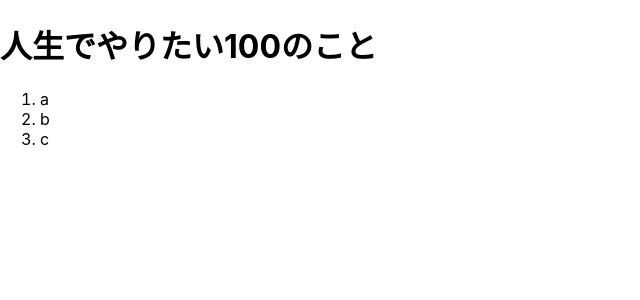
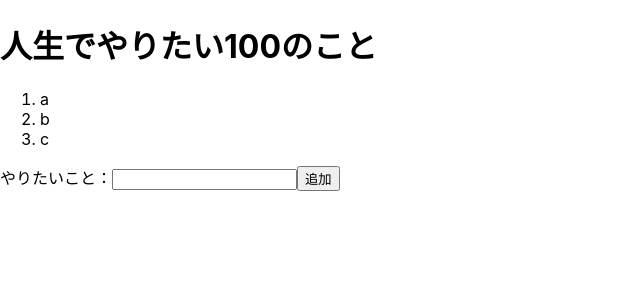
Before and after one commit to Haru0101/life100, a Next.js app: page / in a window 1280 px wide. Shown: the top 300 px of the page, without its empty margins (0-640 px from the left). Built offline with nearby package versions, Linux system fonts and the light colour scheme.

Commit message:
feat: add input and button

```diff
--- a/pages/index.tsx
+++ b/pages/index.tsx
@@ -12,6 +12,13 @@ const Home: NextPage = () => {
         <li>b</li>
         <li>c</li>
       </ol>
+      <form>
+        <label>
+          やりたいこと：
+          <input type="text" />
+        </label>
+        <button>追加</button>
+      </form>
     </div>
   )
 }
```
